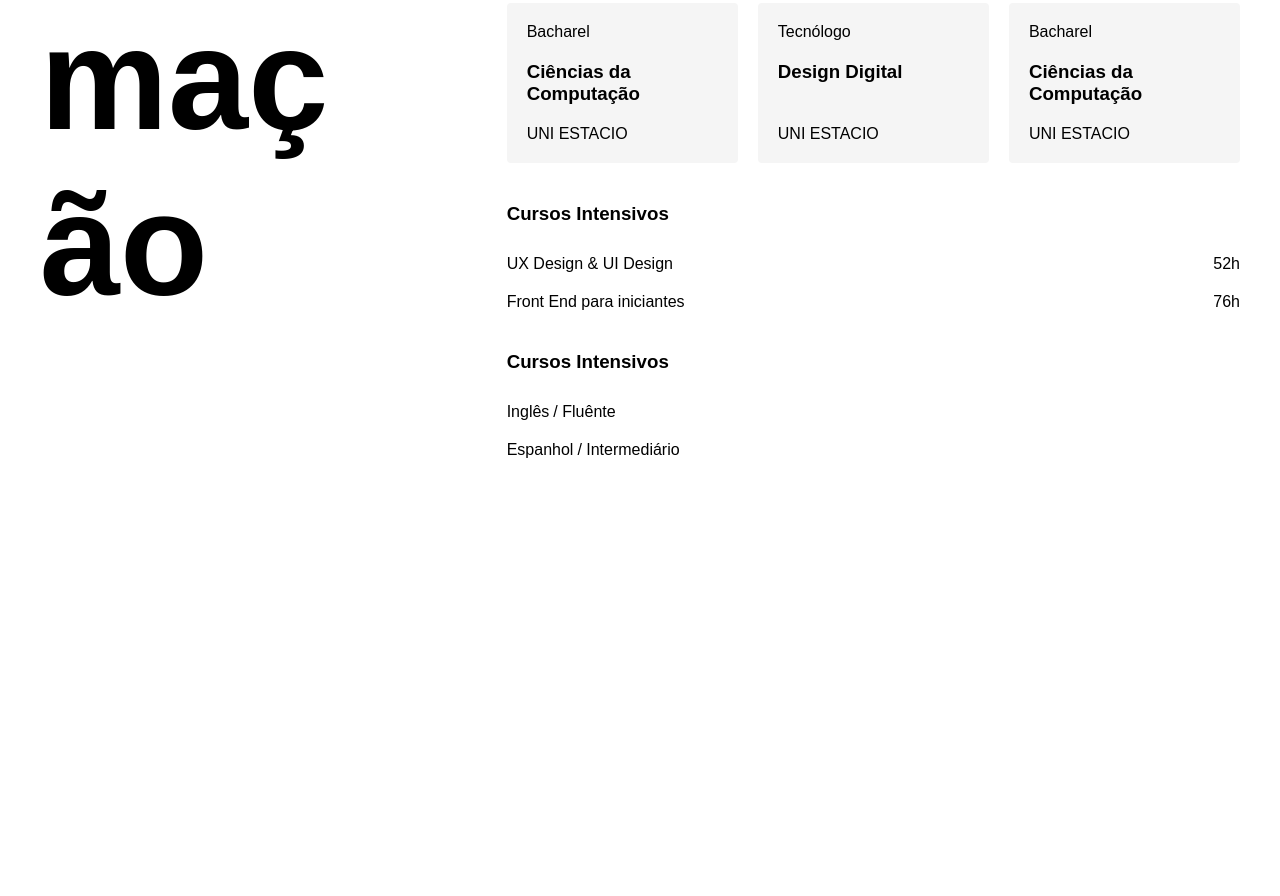
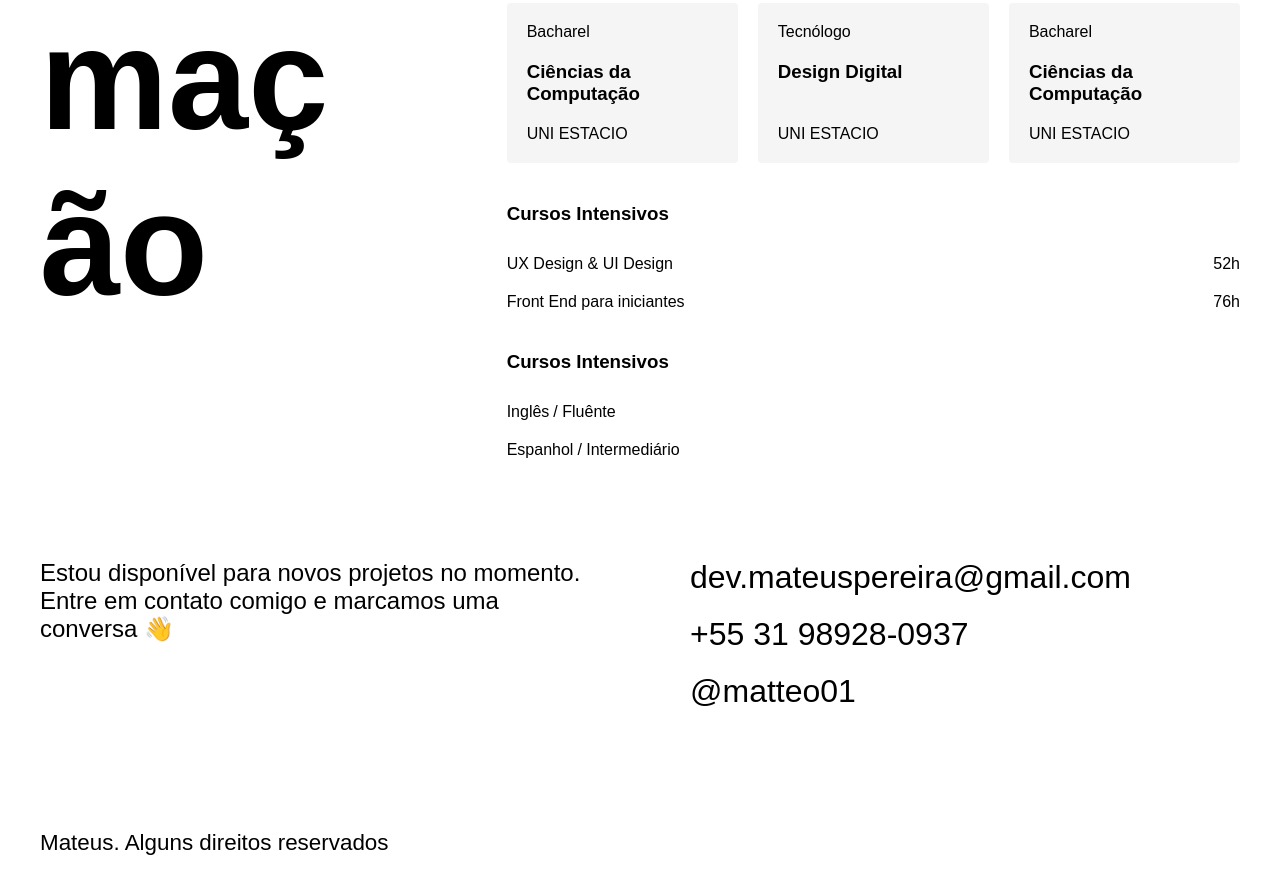
Before and after one commit to MateusPereiradev/Portfolio, a plain HTML site: page index.html in a window 1280 px wide. Shown: the part 1741-2637 px from the top of the page. Before the commit the page ends 2260 px from the top, so only its background shows below. Drawn offline with Linux system fonts and the light colour scheme.

Commit message:
Adicionando footer e alguns estilos

```diff
--- /dev/null
+++ b/css/footer.css
@@ -0,0 +1,21 @@
+.footer-container {
+  max-width: 1200px;
+  margin: 0 auto;
+  padding: 40px 20px;
+  display: grid;
+  grid-template-columns: 1fr 1fr;
+  gap: 100px;
+}
+
+.footer-texto {
+  font-size: 1.5rem;
+}
+
+.footer-lista li {
+  font-size: 2rem;
+  margin-bottom: 20px;
+}
+
+.footer-direito {
+  font-size: 1.4rem;
+}
--- a/css/style.css
+++ b/css/style.css
@@ -3,3 +3,4 @@
 @import url(/css/intro.css);
 @import url(/css/experiencia.css);
 @import url(/css/formacao.css);
+@import url(/css/footer.css);
--- a/index.html
+++ b/index.html
@@ -113,6 +113,18 @@
       </div>
     </div>
   </section>
+
+  <footer class="footer">
+    <div class="footer-container">
+      <p class="footer-texto">Estou disponível para novos projetos no momento. Entre em contato comigo e marcamos uma conversa 👋</p>
+      <ul class="footer-lista">
+        <li>dev.mateuspereira@gmail.com</li>
+        <li>+55 31 98928-0937</li>
+        <li>@matteo01</li>
+      </ul>
+      <p class="footer-direito">Mateus. Alguns direitos reservados</p>
+    </div>
+  </footer>
 </body>
 
 </html>
```
